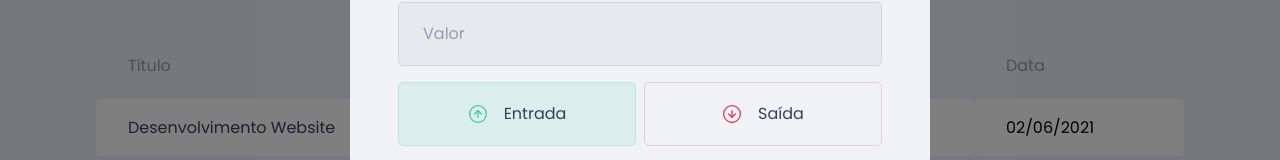
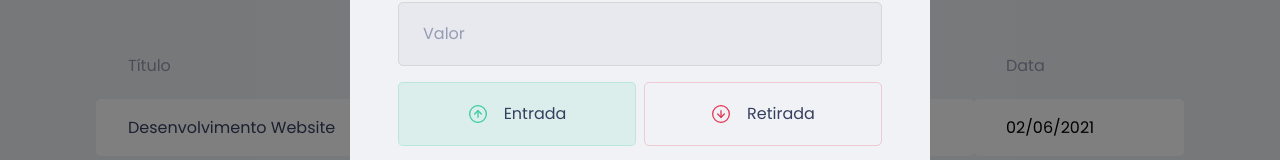
Before and after one commit to viniciusbmello/reactjs-csmoney, a React (Create React App) app: page / in a window 1280 px wide. Both pictures are taken after a click on the button "Nova Transação". Shown: the part 316-476 px from the top of the page. Built offline with nearby package versions, Linux system fonts and the light colour scheme; no server answers; what miragejs would draw is missing.

Commit message:
:lipstick: App styling

```diff
--- a/src/components/NewTransactionModal/index.tsx
+++ b/src/components/NewTransactionModal/index.tsx
@@ -56,7 +56,7 @@ export function NewTransactionModal({
               }}
             >
               <img src={outcomeSvg} alt="Saída" />
-              <span>Saída</span>
+              <span>Retirada</span>
             </RadioBox>
           </TransactionTypeContainer>
           <input type="text" placeholder="Categoria" />
```
